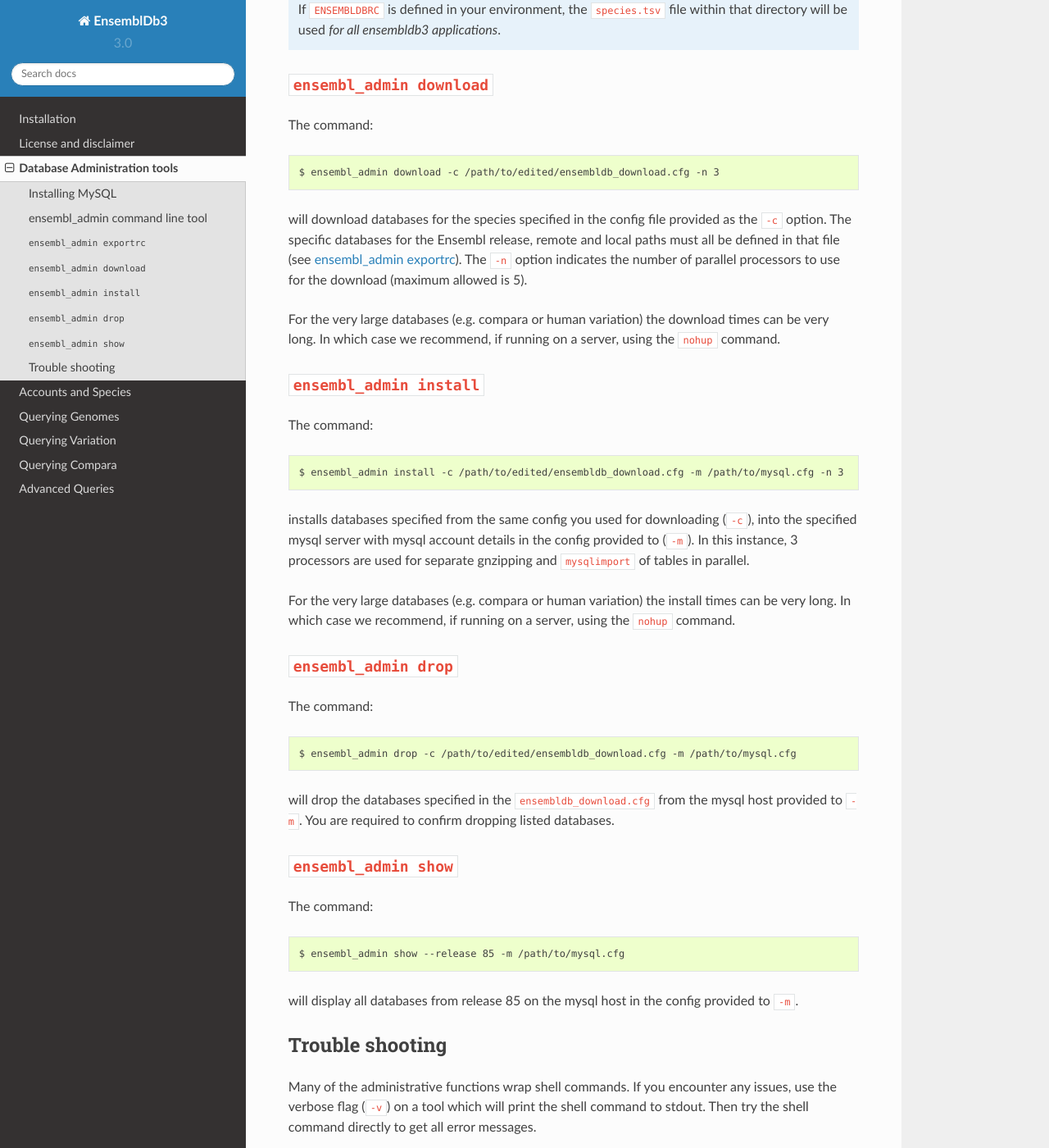
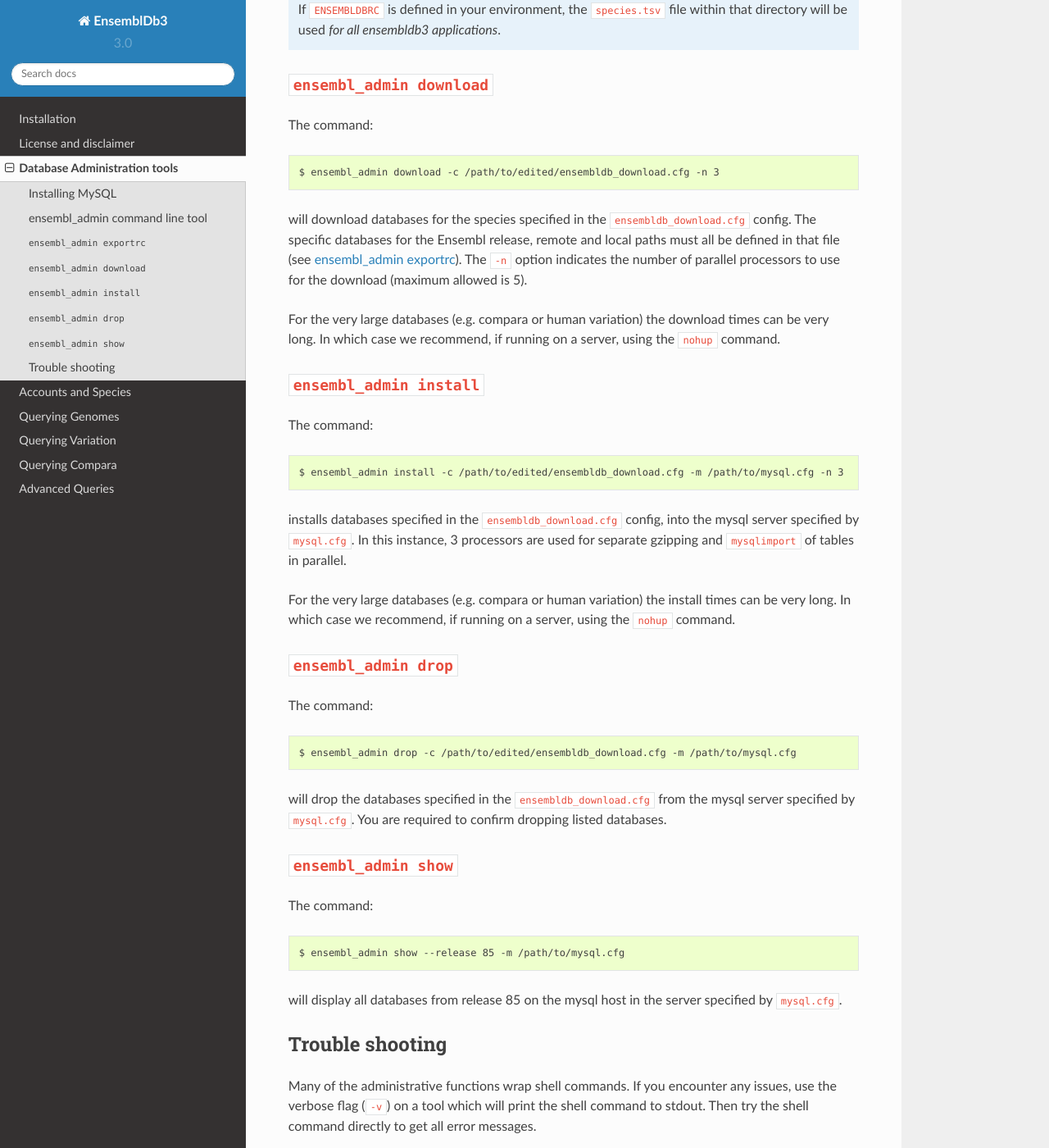
Before and after one commit to cogent3/ensembldb3, a Sphinx documentation site: the page built from doc/admin.rst, in a window 1280 px wide and 1400 px high, scrolled down 1896 px. Shown: the whole window at 82% size. Built offline with Sphinx 7.4.7 and the Read the Docs theme 2.0.0, drawn with Linux system fonts in a browser that asks for light colours; formulas are drawn with MathJax 3.

Commit message:
MAINT: edits on admin docs

```diff
--- a/doc/admin.rst
+++ b/doc/admin.rst
@@ -78,7 +78,7 @@ The command::
 
     $ ensembl_admin download -c /path/to/edited/ensembldb_download.cfg -n 3
 
-will download databases for the species specified in the  config file provided as the ``-c`` option. The specific databases for the Ensembl release, remote and local paths must all be defined in that file (see :ref:`exportrc`). The ``-n`` option indicates the number of parallel processors to use for the download (maximum allowed is 5).
+will download databases for the species specified in the ``ensembldb_download.cfg`` config. The specific databases for the Ensembl release, remote and local paths must all be defined in that file (see :ref:`exportrc`). The ``-n`` option indicates the number of parallel processors to use for the download (maximum allowed is 5).
 
 For the very large databases (e.g. compara or human variation) the download times can be very long. In which case we recommend, if running on a server, using the ``nohup`` command.
 
@@ -97,7 +97,7 @@ The command::
 
     $ ensembl_admin install -c /path/to/edited/ensembldb_download.cfg -m /path/to/mysql.cfg -n 3
 
-installs databases specified from the same config you used for downloading (``-c``),  into the specified mysql server with mysql account details in the config provided to (``-m``). In this instance, 3 processors are used for separate gnzipping and ``mysqlimport`` of tables in parallel.
+installs databases specified in the ``ensembldb_download.cfg`` config, into the mysql server specified by ``mysql.cfg``. In this instance, 3 processors are used for separate gzipping and ``mysqlimport`` of tables in parallel.
 
 For the very large databases (e.g. compara or human variation) the install times can be very long. In which case we recommend, if running on a server, using the ``nohup`` command.
 
@@ -112,7 +112,7 @@ The command::
 
     $ ensembl_admin drop -c /path/to/edited/ensembldb_download.cfg -m /path/to/mysql.cfg
 
-will drop the databases specified in the ``ensembldb_download.cfg`` from the mysql host provided to ``-m``. You are required to confirm dropping listed databases.
+will drop the databases specified in the ``ensembldb_download.cfg`` from the mysql server specified by ``mysql.cfg``. You are required to confirm dropping listed databases.
 
 ``ensembl_admin show``
 ======================
@@ -121,7 +121,7 @@ The command::
 
     $ ensembl_admin show --release 85 -m /path/to/mysql.cfg
 
-will display all databases from release 85 on the mysql host in the config provided to ``-m``.
+will display all databases from release 85 on the mysql host in the server specified by ``mysql.cfg``.
 
 Trouble shooting
 ================
```
